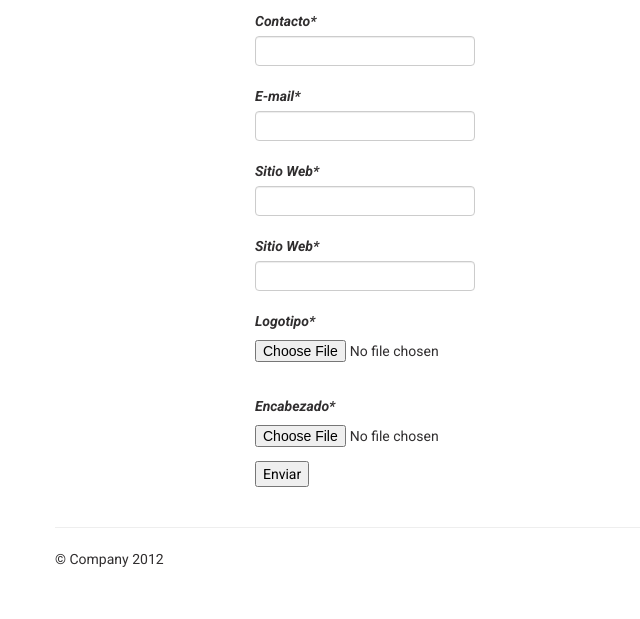
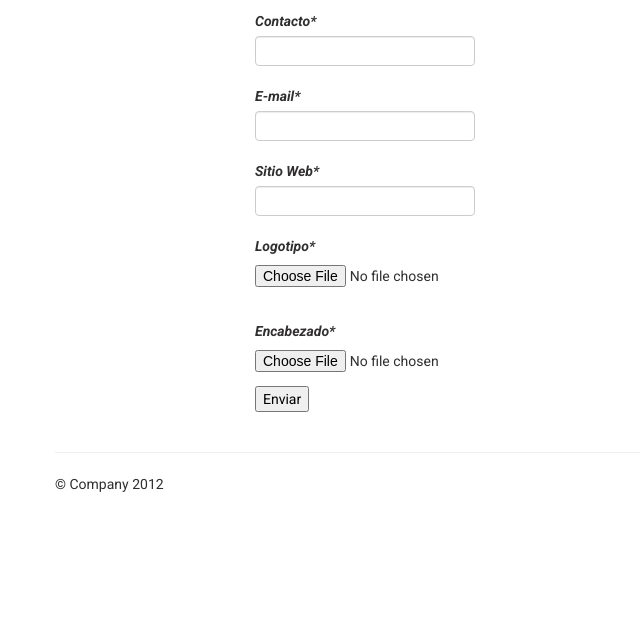
Before and after one commit to torreswil/red, a CodeIgniter app: page /red/index.php/concesionarios/add in a window 1280 px wide. Shown: the part 644-1263 px from the top of the page, without its empty margins (0-640 px from the left). After the commit the page ends 1136 px from the top, so only its background shows below. Run offline with CodeIgniter, Linux system fonts and the light colour scheme; some libraries are stand-ins or nearby versions.

Commit message:
Cambios en Ver

```diff
--- a/application/views/agregar_concesionario.php
+++ b/application/views/agregar_concesionario.php
@@ -147,13 +147,6 @@
 	                       </div>
 	                 </div>
 
-	            	<div class="control-group">
-	            		<label class="control-label" for="web">Sitio Web<span class="required">*</span></label>
-	                  	<div class="controls">
-	                        <input type="text" id='web' name='web' value="<?php echo set_value('web') ?>">
-	                        <p class="help-inline"><?php echo form_error('web','<div class="label label-important">','</div>'); ?></p>
-	                  	</div>
-	            	</div>
 
 	            	<div class="control-group">
 	            		<label class="control-label" for="logo">Logotipo<span class="required">*</span></label>
```
Also changed, not shown: imagenes/concesionarios/encabezado(8).png (added), imagenes/concesionarios/logo(8).jpeg (added).
